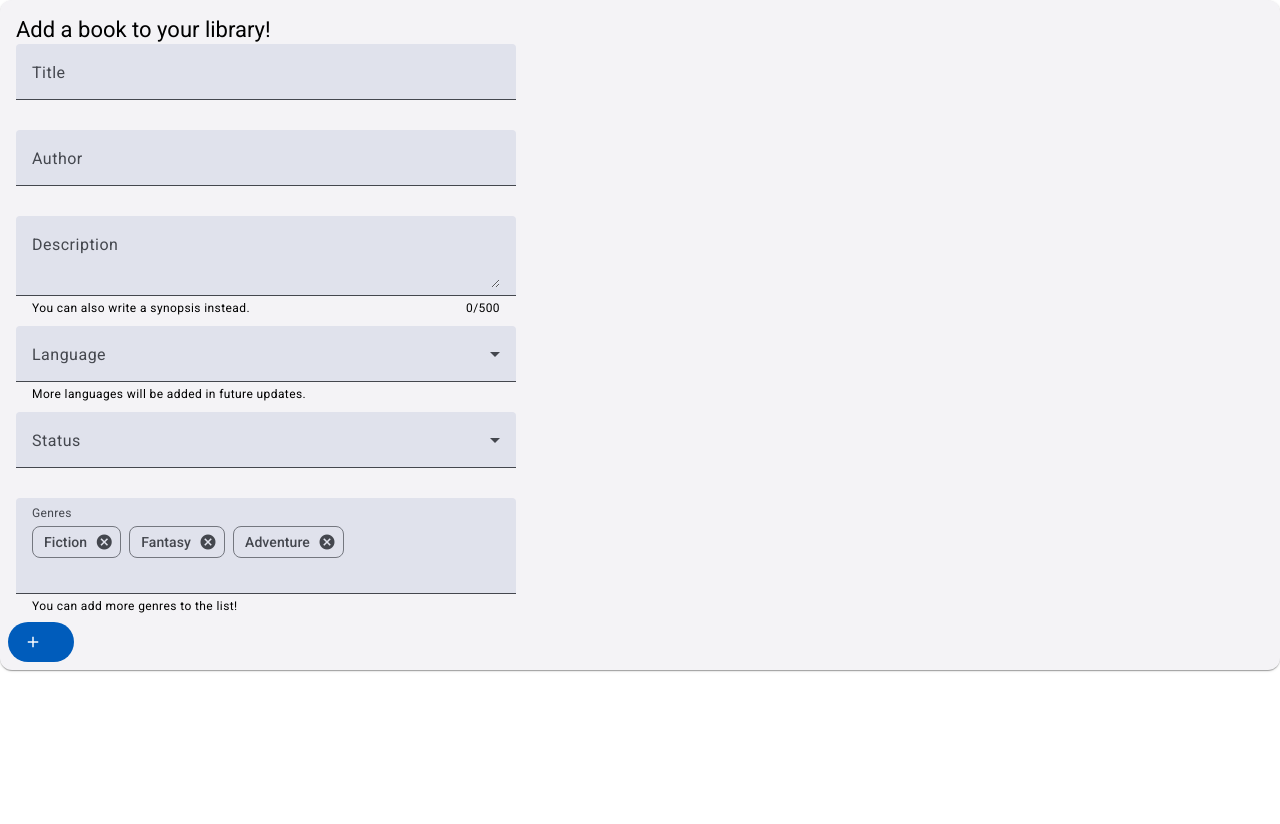
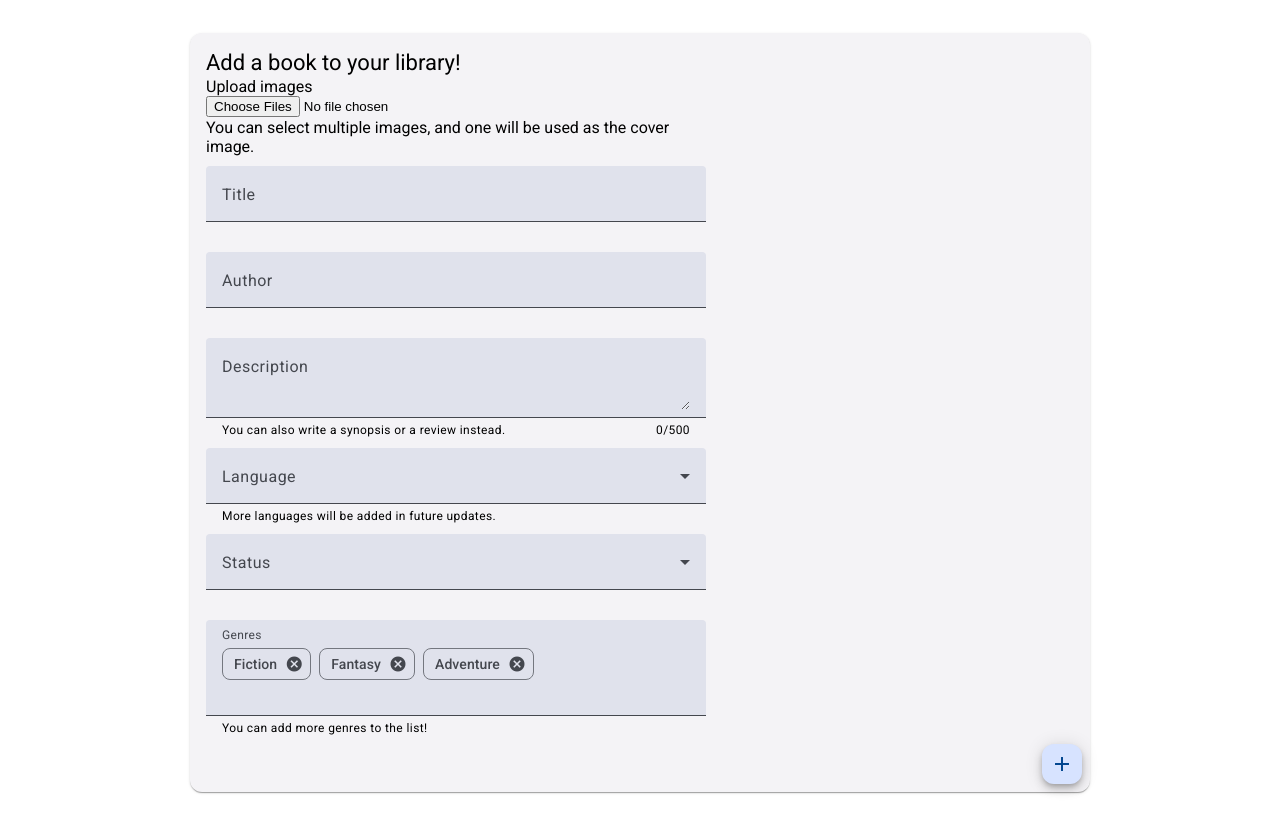
Before and after one commit to jamiesmagnolia/the-nook, an Angular app in the folder the-nook/: page /add-book in a window 1280 px wide. Before the commit the page ends 800 px from the top, so only its background shows below. Built offline with nearby package versions, Linux system fonts and the light colour scheme.

Commit message:
Attempt to add 'add images' feature (not yet implemented)

```diff
--- a/the-nook/src/app/add-book/add-book.component.html
+++ b/the-nook/src/app/add-book/add-book.component.html
@@ -10,14 +10,19 @@
 
         <mat-card-content class="form-fields-container">
 
-            <form class="add-book-form">
+            <form class="form-layout">
 
-                <!-- TODO: Have 2 columns: 1 for cover image, one for the form filling -->
-                <!-- <table>
+                <div class="add-image-container">
 
-                </table> -->
+                    <!-- TODO: Add upload images feature -->
 
-                <!-- TODO: Add images input AND (set image as cover image select) -->
+                    <mat-label>Upload images</mat-label>
+                    <br>
+                    <input type="file" multiple accept="image/*">
+                    <br>
+                    <mat-hint>You can select multiple images, and one will be used as the cover image.</mat-hint>
+
+                </div>
 
                 <mat-form-field>
                     <mat-label>Title</mat-label>
@@ -32,7 +37,7 @@
                 <mat-form-field>
                     <mat-label>Description</mat-label>
                     <textarea matInput #description></textarea>
-                    <mat-hint align="start">You can also write a synopsis instead.</mat-hint>
+                    <mat-hint align="start">You can also write a synopsis or a review instead.</mat-hint>
                     <mat-hint align="end">{{description.value.length}}/500</mat-hint>
                 </mat-form-field>
 
@@ -58,7 +63,6 @@
                     <mat-hint align="start">More languages will be added in future updates.</mat-hint>
                 </mat-form-field>
 
-                <!-- TODO: Add an option to add more statuses? -->
                 <mat-form-field>
                     <mat-label>Status</mat-label>
                     <mat-select>
@@ -68,9 +72,9 @@
                 </mat-form-field>
 
                 <!-- TODO: Update class name -->
-                <mat-form-field class="example-chip-list">
+                <mat-form-field class="genre-chip-list">
                     <mat-label>Genres</mat-label>
-                    <mat-chip-grid #chipGrid aria-label="Enter fruits">
+                    <mat-chip-grid #chipGrid aria-label="Enter genres">
                       @for (genre of genres(); track genre) {
                         <mat-chip-row
                           (removed)="remove(genre)"
@@ -100,7 +104,7 @@
         </mat-card-content>
 
         <mat-card-actions>
-            <button mat-flat-button>
+            <button type="submit" mat-mini-fab>
                 <mat-icon>add</mat-icon>
             </button>
         </mat-card-actions>
--- a/the-nook/src/app/add-book/add-book.component.scss
+++ b/the-nook/src/app/add-book/add-book.component.scss
@@ -1,10 +1,17 @@
-// .form-fields {
-//     min-width: 150px;
-//     max-width: 500px;
-//     width: 100%;
-// }
+.add-book-container {
+    display: flex;
+    justify-content: center;
+    align-items: center;
+    height: 100vh;
+    padding: 12px;
+}
 
-.add-book-form {
+mat-card {
+    max-width: 900px;
+    width: 100%;
+}
+
+.form-layout {
     display: flex;
     flex-direction: column;
     gap: 10px;
@@ -12,3 +19,8 @@
     max-width: 500px;
     width: 100%;
 }
+
+mat-card-actions {
+    display: flex;
+    justify-content: flex-end;
+}
--- a/the-nook/src/app/add-book/add-book.component.ts
+++ b/the-nook/src/app/add-book/add-book.component.ts
@@ -10,6 +10,7 @@ import {LiveAnnouncer} from '@angular/cdk/a11y';
 import {COMMA, ENTER} from '@angular/cdk/keycodes';
 import {MatIcon, MatIconModule} from '@angular/material/icon';
 import {MatButtonModule} from '@angular/material/button';
+import { HttpClient } from '@angular/common/http';
 
 // export interface Fruit {
 //   name: string;
@@ -44,7 +45,8 @@ export class AddBookComponent {
   bookLanguage = new FormControl('');
   bookStatus = new FormControl('');
 
-  onInput() {}
+
+  // GENRE CHIPS - START
 
   readonly addOnBlur = true;
   readonly separatorKeysCodes = [ENTER, COMMA] as const;
@@ -109,4 +111,8 @@ export class AddBookComponent {
     });
   }
 
+  // GENRE CHIPS - END
+
+
+
 }
```
